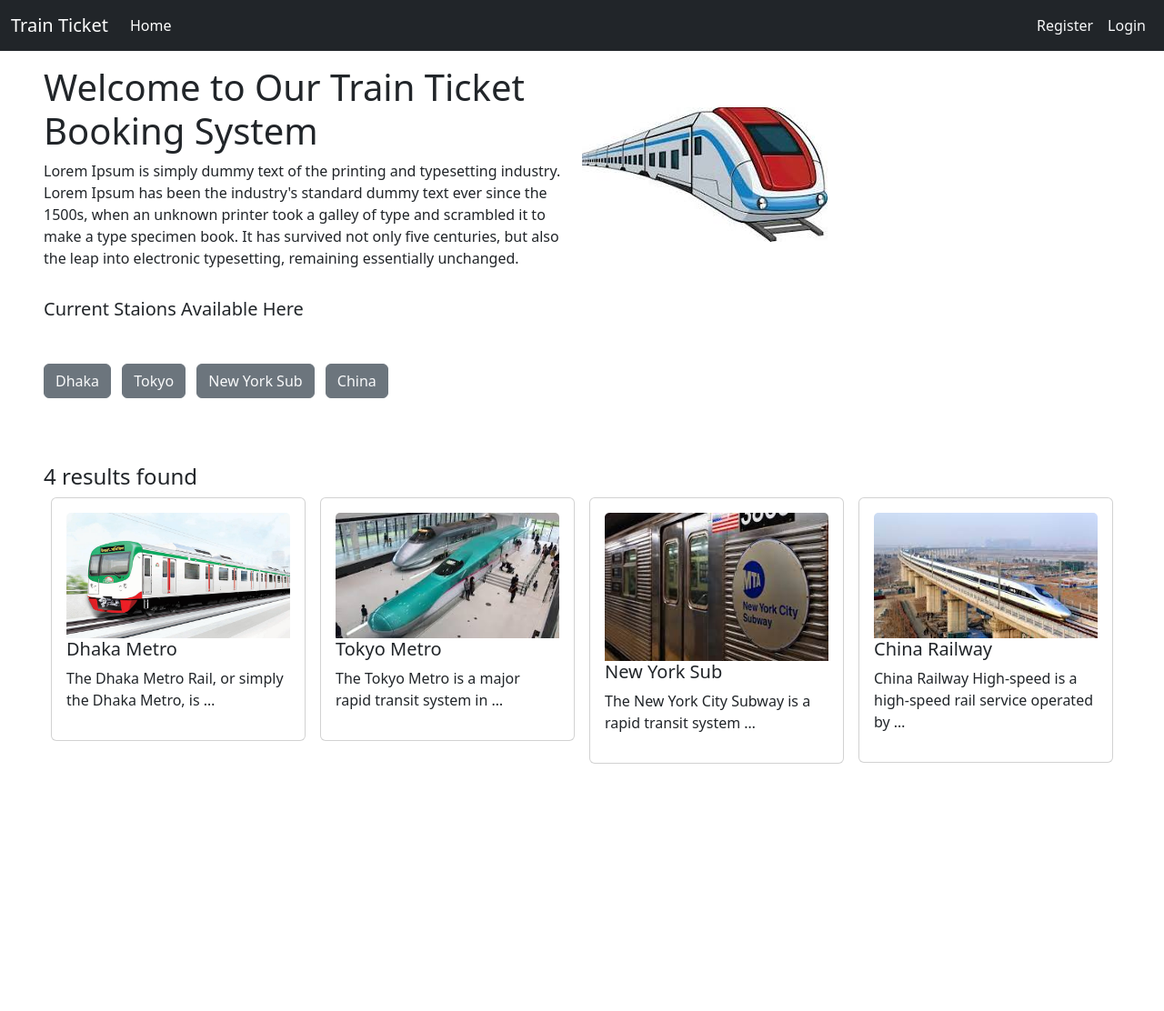
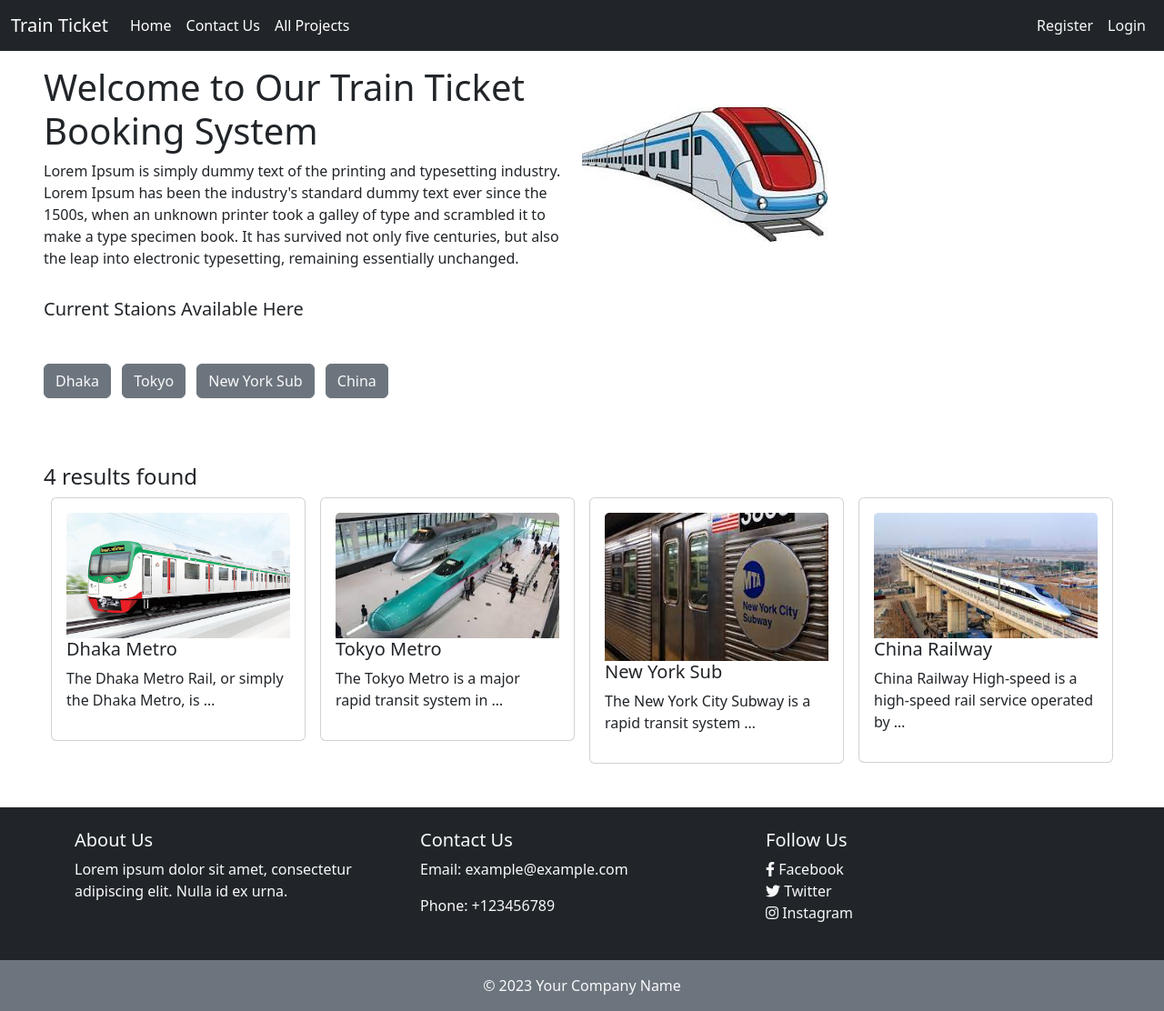
Before and after one commit to khalid199701/Train-Ticket-Booking-System, a Django app: page / in a window 1280 px wide. Shown: the whole page at 91% size. Before the commit the page ends 840 px from the top, so only its background shows below. Run offline with Django 4.2, Linux system fonts and the light colour scheme; data comes from the database, SQL or seed files in the repository; both versions use the stored data as it was after the commit.

Commit message:
contactus project footer added

```diff
--- a/templates/base.html
+++ b/templates/base.html
@@ -5,11 +5,13 @@
     <meta name="viewport" content="width=device-width, initial-scale=1">
     <title>Train Ticket Booking System</title>
     <link href="https://cdn.jsdelivr.net/npm/bootstrap@5.3.2/dist/css/bootstrap.min.css" rel="stylesheet" integrity="sha384-T3c6CoIi6uLrA9TneNEoa7RxnatzjcDSCmG1MXxSR1GAsXEV/Dwwykc2MPK8M2HN" crossorigin="anonymous">
+    <link href="https://cdnjs.cloudflare.com/ajax/libs/font-awesome/5.15.4/css/all.min.css" rel="stylesheet">
+
   </head>
   <body>
         <nav class="navbar navbar-expand-lg navbar-dark bg-dark">
             <div class="container-fluid">
-            <a class="navbar-brand" href="#">Train Ticket</a>
+            <a class="navbar-brand" href="{% url 'home' %}">Train Ticket</a>
             <button class="navbar-toggler" type="button" data-bs-toggle="collapse" data-bs-target="#navbarSupportedContent" aria-controls="navbarSupportedContent" aria-expanded="false" aria-label="Toggle navigation">
                 <span class="navbar-toggler-icon"></span>
             </button>
@@ -17,6 +19,12 @@
                 <ul class="navbar-nav me-auto mb-2 mb-lg-0">
                 <li class="nav-item">
                     <a class="nav-link active" aria-current="page" href="{% url 'home' %}">Home</a>
+                </li>
+                <li class="nav-item">
+                    <a class="nav-link active" aria-current="page" href="{% url 'contact_us' %}">Contact Us</a>
+                </li>
+                <li class="nav-item">
+                    <a class="nav-link active" aria-current="page" href="{% url 'all_projects' %}">All Projects</a>
                 </li>
                 </ul>
                 <div class="d-flex">
@@ -52,7 +60,32 @@
         {% block content %}
 
         {% endblock content %}
-
+        <footer class="mt-3 bg-dark text-light align-content-center">
+            <div class="container py-4">
+                <div class="row">
+                <div class="col-md-4">
+                    <h5>About Us</h5>
+                    <p>Lorem ipsum dolor sit amet, consectetur adipiscing elit. Nulla id ex urna.</p>
+                </div>
+                <div class="col-md-4">
+                    <h5>Contact Us</h5>
+                    <p>Email: example@example.com</p>
+                    <p>Phone: +123456789</p>
+                </div>
+                <div class="col-md-4">
+                    <h5>Follow Us</h5>
+                    <ul class="list-unstyled">
+                    <li><a href="#" class="text-light" style="text-decoration: none"><i class="fab fa-facebook-f"></i> Facebook</a></li>
+                    <li><a href="#" class="text-light" style="text-decoration: none"><i class="fab fa-twitter"></i> Twitter</a></li>
+                    <li><a href="#" class="text-light" style="text-decoration: none"><i class="fab fa-instagram"></i> Instagram</a></li>
+                    </ul>
+                </div>
+                </div>
+            </div>
+            <div class="text-center py-3 bg-secondary">
+                &copy; 2023 Your Company Name
+            </div>
+        </footer>
 
     <script src="https://cdn.jsdelivr.net/npm/bootstrap@5.3.2/dist/js/bootstrap.bundle.min.js" integrity="sha384-C6RzsynM9kWDrMNeT87bh95OGNyZPhcTNXj1NW7RuBCsyN/o0jlpcV8Qyq46cDfL" crossorigin="anonymous"></script>
   </body>
--- a/train_ticket_booking_sytem/urls.py
+++ b/train_ticket_booking_sytem/urls.py
@@ -22,6 +22,8 @@ from django.conf.urls.static import static
 urlpatterns = [
     path('admin/', admin.site.urls),
     path('', views.home, name='home'),
+    path('contactus/', views.contact_us, name='contact_us'),
+    path('allprojects/', views.all_projects, name='all_projects'),
     path('station/<slug:station_slug>/', views.home, name='station_wise_train'),
     path('passenger/', include('passenger.urls')),
     path('train/', include('train.urls')),
--- a/train_ticket_booking_sytem/views.py
+++ b/train_ticket_booking_sytem/views.py
@@ -9,3 +9,9 @@ def home(request, station_slug = None):
         data = Train.objects.filter(station = station)
     stations = Station.objects.all()
     return render(request, 'home.html', {'data': data, 'station': stations})
+
+def contact_us(request):
+    return render(request, 'contact_us.html')
+
+def all_projects(request):
+    return render(request, 'all_projects.html')
```
Also changed, not shown: templates/all_projects.html (added, +20 -0 lines), templates/contact_us.html (added, +28 -0 lines), db.sqlite3, media/uploads/Newyork.jpg (added), media/uploads/china.jpg (added), media/uploads/newyorksub.jpg (added).
